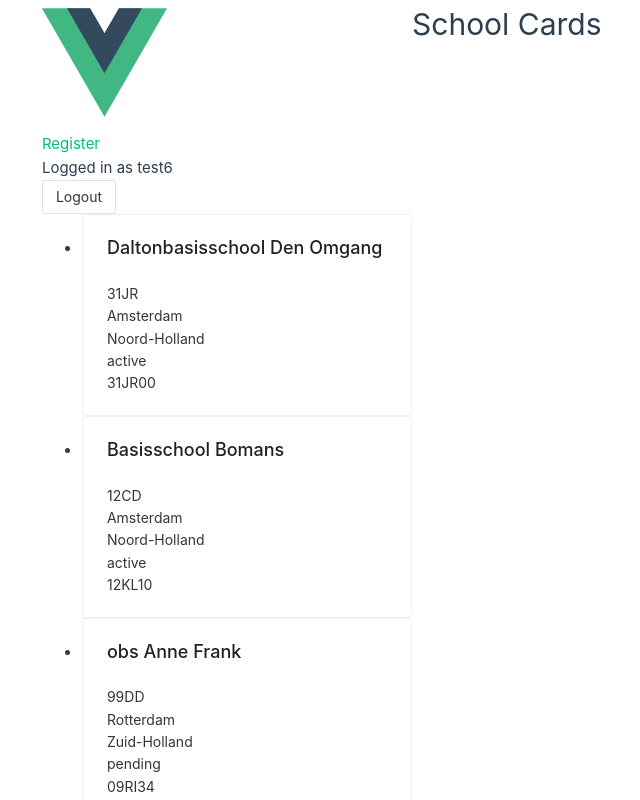
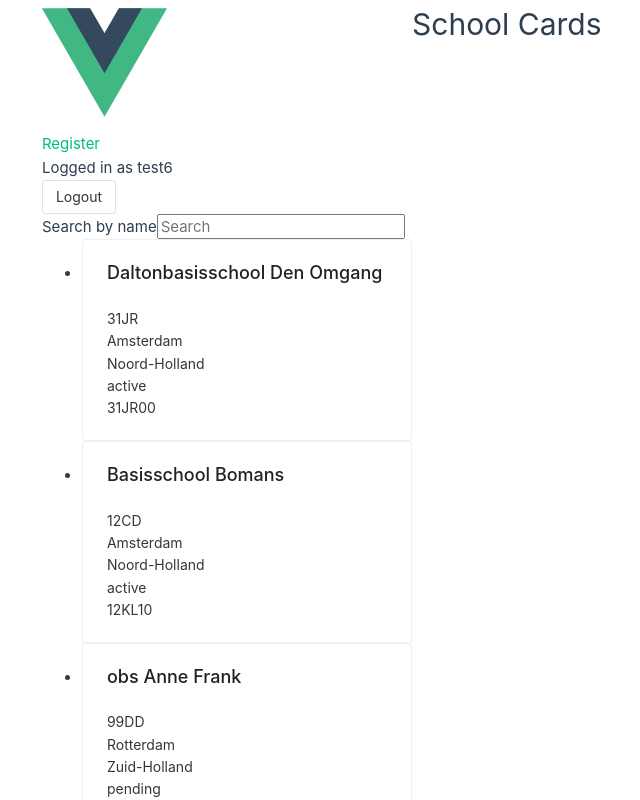
Before and after one commit to proximaal/proximaal-fe-challenge, a Vue app: page / in a window 1280 px wide. Both pictures are taken after a click on the button "login". Shown: the top 800 px of the page, without its empty margins (228-868 px from the left). Built offline with nearby package versions, Linux system fonts and the light colour scheme; data requests are answered from the project's data file.

Commit message:
Search for schools with auto complete

```diff
--- /dev/null
+++ b/src/components/SchoolCards/SearchSchools.vue
@@ -0,0 +1,24 @@
+<script setup>
+import { ref, computed } from 'vue';
+
+const props = defineProps({
+  schools: Array
+})
+const query = ref('')
+const searchedCards = computed(() => {
+  return props.schools
+    .filter(school => school.name.toLowerCase()
+    .includes(query.value.toLowerCase()))
+})
+
+</script>
+
+<template>
+  <label for="search">Search by name</label>
+  <input type="text" placeholder="Search" v-model="query">
+  <ul v-if="query !== ''">
+    <li v-for="card in searchedCards" :key="card.name">
+     {{ card.name }}
+    </li>
+  </ul>
+</template>
--- a/src/views/SchoolCardsView.vue
+++ b/src/views/SchoolCardsView.vue
@@ -1,6 +1,7 @@
 <script setup>
 import { fetchData } from '../components/composables/fetchData.js'
 import SchoolCard from '../components/SchoolCards/SchoolCard.vue'
+import SearchSchools from "../components/SchoolCards/SearchSchools.vue"
 
 const { data, loading }  = fetchData('http://localhost:3000/school')
 </script>
@@ -11,6 +12,7 @@ const { data, loading }  = fetchData('http://localhost:3000/school')
     <p>Loading...</p>
   </section>
   <section v-else-if="data">
+    <SearchSchools :schools="data" />
     <ul>
       <SchoolCard
         v-for="school in data"
```
Lines whose indentation alone changed are shown as unchanged.
